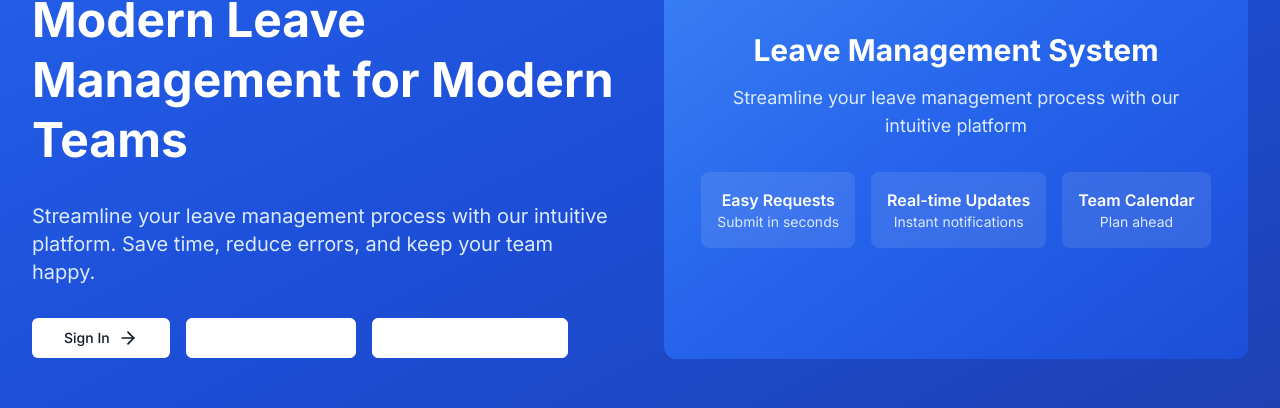
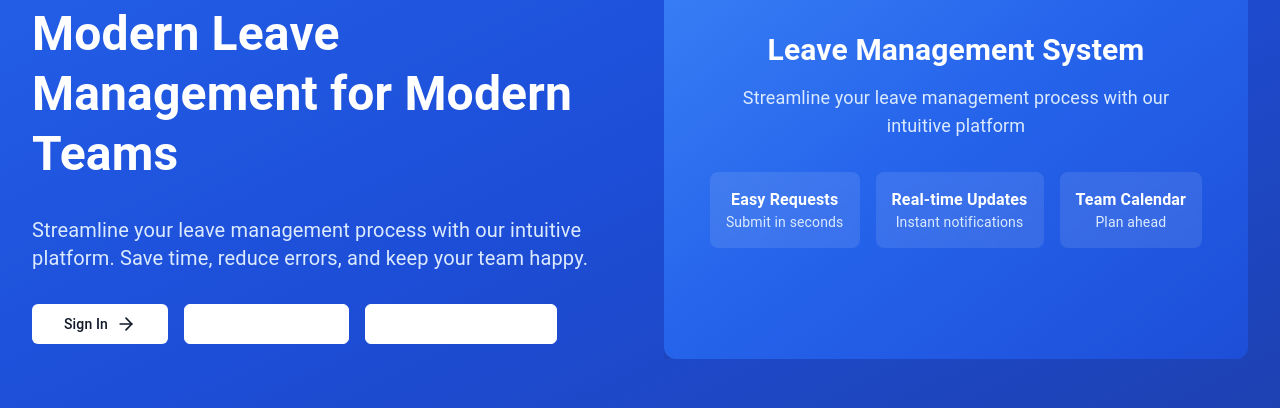
Before and after one commit to jkalala/leave-management-app, a Next.js app in the folder leaveapp/: page / in a window 1280 px wide. Shown: the part 175-583 px from the top of the page. Built offline with nearby package versions, Linux system fonts and the light colour scheme; no server answers.

Commit message:
Fix ThemeProvider

```diff
--- a/leaveapp/package.json
+++ b/leaveapp/package.json
@@ -11,6 +11,7 @@
   },
   "dependencies": {
     "@auth/prisma-adapter": "^2.9.1",
+    "@emotion/cache": "^11.11.0",
     "@emotion/react": "^11.11.4",
     "@emotion/styled": "^11.11.0",
     "@headlessui/react": "^2.2.4",
--- a/leaveapp/src/components/providers/ThemeProvider.tsx
+++ b/leaveapp/src/components/providers/ThemeProvider.tsx
@@ -1,13 +1,39 @@
 'use client';
 
-import { ThemeProvider as MUIThemeProvider } from '@mui/material/styles';
+import { ThemeProvider as MUIThemeProvider, createTheme } from '@mui/material/styles';
 import { LocalizationProvider } from '@mui/x-date-pickers';
 import { AdapterDateFns } from '@mui/x-date-pickers/AdapterDateFns';
-import { theme } from '@/lib/theme';
+import CssBaseline from '@mui/material/CssBaseline';
+
+const theme = createTheme({
+  palette: {
+    primary: {
+      main: '#4F46E5', // Indigo-600
+    },
+    secondary: {
+      main: '#6B7280', // Gray-500
+    },
+  },
+  components: {
+    MuiTextField: {
+      defaultProps: {
+        size: 'small',
+      },
+    },
+    MuiButton: {
+      styleOverrides: {
+        root: {
+          textTransform: 'none',
+        },
+      },
+    },
+  },
+});
 
 export function ThemeProvider({ children }: { children: React.ReactNode }) {
   return (
     <MUIThemeProvider theme={theme}>
+      <CssBaseline />
       <LocalizationProvider dateAdapter={AdapterDateFns}>
         {children}
       </LocalizationProvider>
--- a/leaveapp/src/lib/theme.ts
+++ /dev/null
@@ -1,26 +0,0 @@
-import { createTheme } from '@mui/material/styles';
-
-export const theme = createTheme({
-  palette: {
-    primary: {
-      main: '#4F46E5', // Indigo-600
-    },
-    secondary: {
-      main: '#6B7280', // Gray-500
-    },
-  },
-  components: {
-    MuiTextField: {
-      defaultProps: {
-        size: 'small',
-      },
-    },
-    MuiButton: {
-      styleOverrides: {
-        root: {
-          textTransform: 'none',
-        },
-      },
-    },
-  },
-});
```
Also changed, not shown: 1 other file (tests, documents, lock files or other folders).
